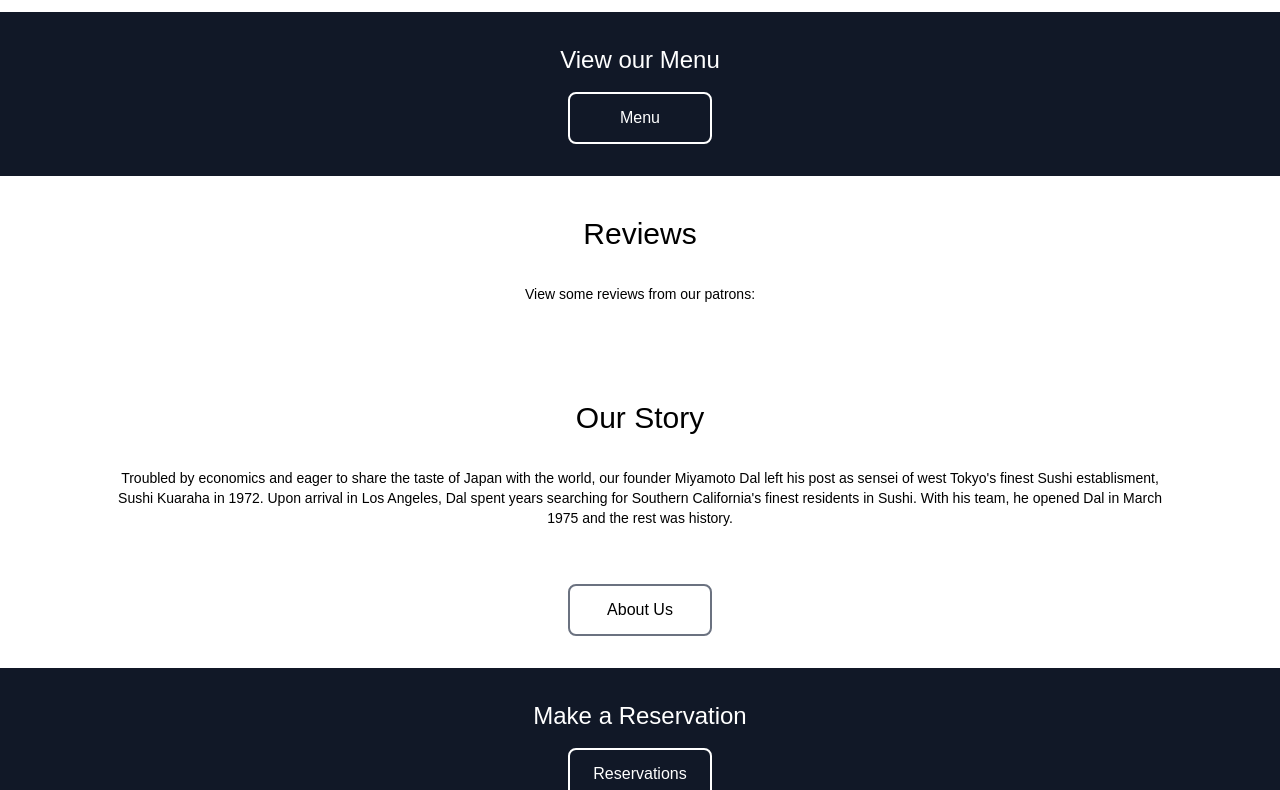
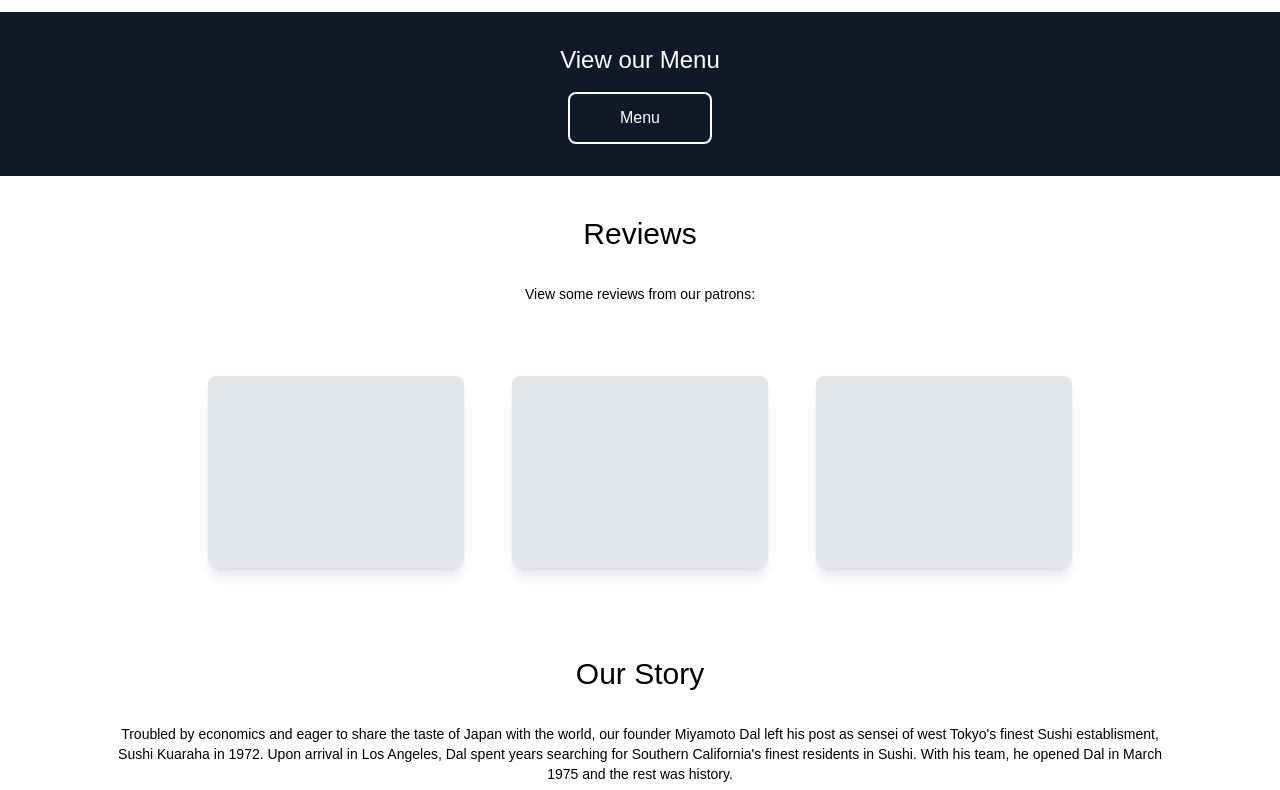
Before and after one commit to lucas-amberg/next-restaurant, a Next.js app: page / in a window 1280 px wide. Shown: the part 496-1286 px from the top of the page. Built offline with nearby package versions, Linux system fonts and the light colour scheme; a web font is replaced by a local one.

Commit message:
Begin working on review component

```diff
--- a/app/ui/layout/homepage-components/reviews/Reviews.tsx
+++ b/app/ui/layout/homepage-components/reviews/Reviews.tsx
@@ -1,10 +1,30 @@
 import HeaderDesc from "../../HeaderDesc";
+
+type ReviewProp = {
+  name: string,
+  date: string,
+  reviewContent?: string,
+  rating: number
+}
+
+function Review({name, date, reviewContent, rating}: ReviewProp) {
+  return(
+    <div className="bg-gray-200 w-64 h-48 shadow-lg rounded-lg">
+
+    </div>
+  )
+}
 
 //The purpose of this component is to display reviews from customers
 export default function Reviews() {
   return(
     <div>
       <HeaderDesc header="Reviews" description="View some reviews from our patrons:"/>
+      <div className="flex flex-wrap gap-12 w-screen p-8 items-center justify-center">
+        <Review name="Lucas A." date="Dec 2023" reviewContent="Very great restaurant! Amazing food and service, exceeded our standards. Will be back!" rating={5}/>
+        <Review name="Lucas A." date="Dec 2023" reviewContent="Very great restaurant! Amazing food and service, exceeded our standards. Will be back!" rating={5}/>
+        <Review name="Lucas A." date="Dec 2023" reviewContent="Very great restaurant! Amazing food and service, exceeded our standards. Will be back!" rating={5}/>
+      </div>
     </div>
   )
 }
```
